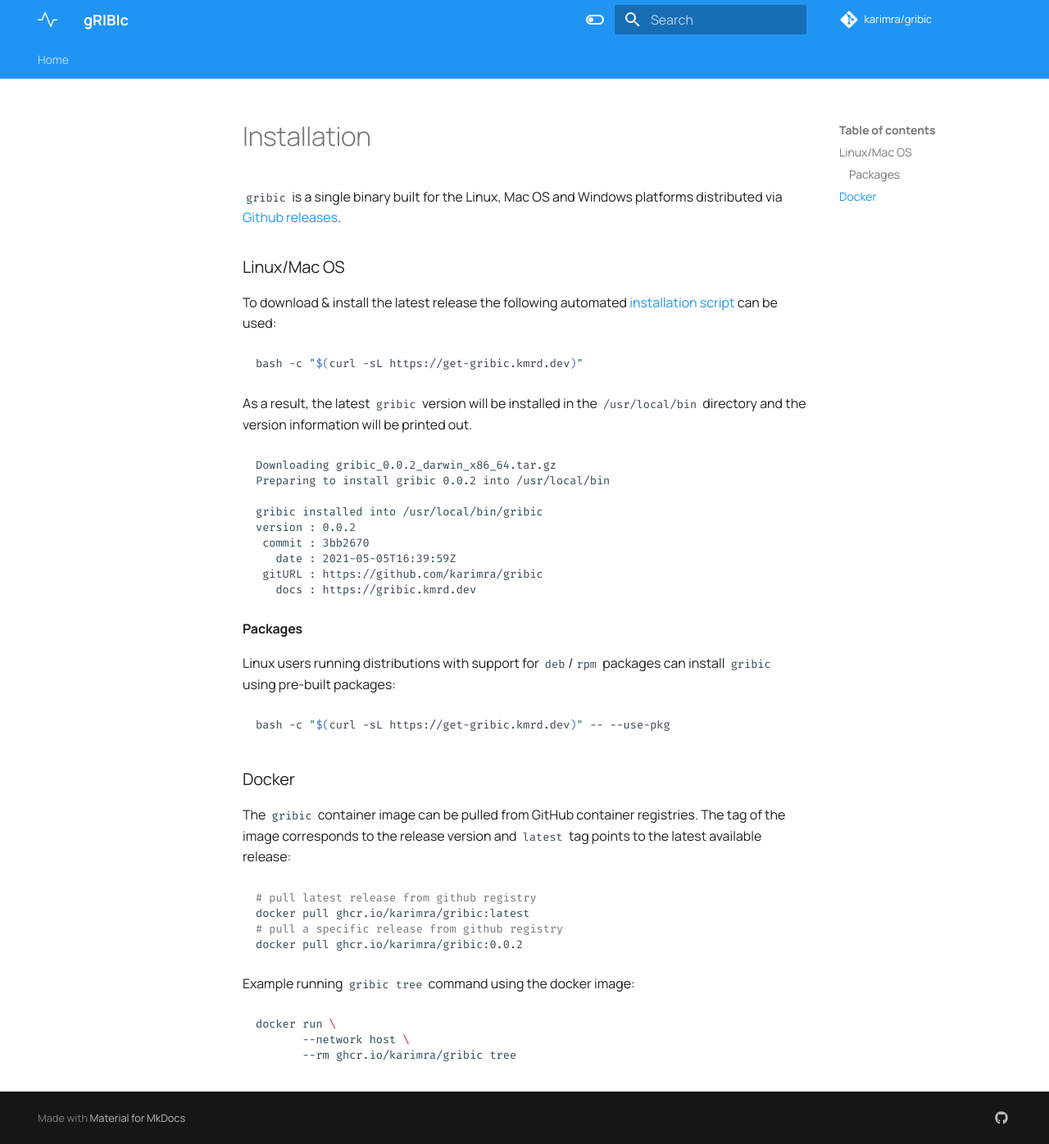
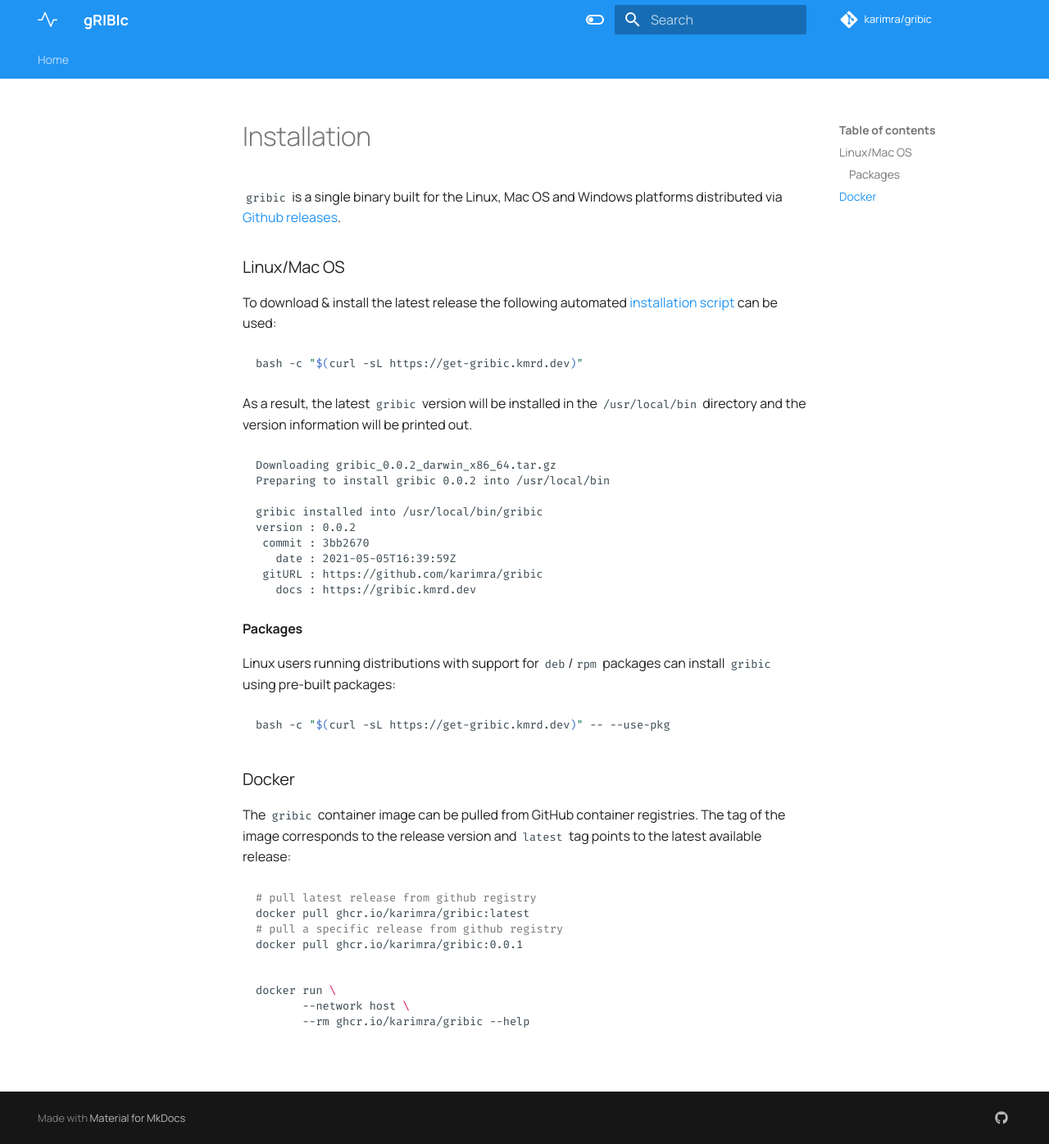
Before and after one commit to karimra/gribic, an MkDocs documentation site: the page built from docs/install.md, in a window 1280 px wide and 1396 px high. Shown: the whole window at 82% size. Built offline with MkDocs 1.6.1 and Material for MkDocs 9.7.7, drawn with Linux system fonts in a browser that asks for light colours; comment, search, counter and statistics services are not loaded.

````diff
--- a/docs/install.md
+++ b/docs/install.md
@@ -40,13 +40,11 @@ The `gribic` container image can be pulled from GitHub container registries. The
 # pull latest release from github registry
 docker pull ghcr.io/karimra/gribic:latest
 # pull a specific release from github registry
-docker pull ghcr.io/karimra/gribic:0.0.2
+docker pull ghcr.io/karimra/gribic:0.0.1
 ```
-
-Example running `gribic tree` command using the docker image:
 
 ```bash
 docker run \
        --network host \
-       --rm ghcr.io/karimra/gribic tree
+       --rm ghcr.io/karimra/gribic --help
 ```
````
Also changed, not shown: README.md (added, +11 -0 lines), 3 other files.
